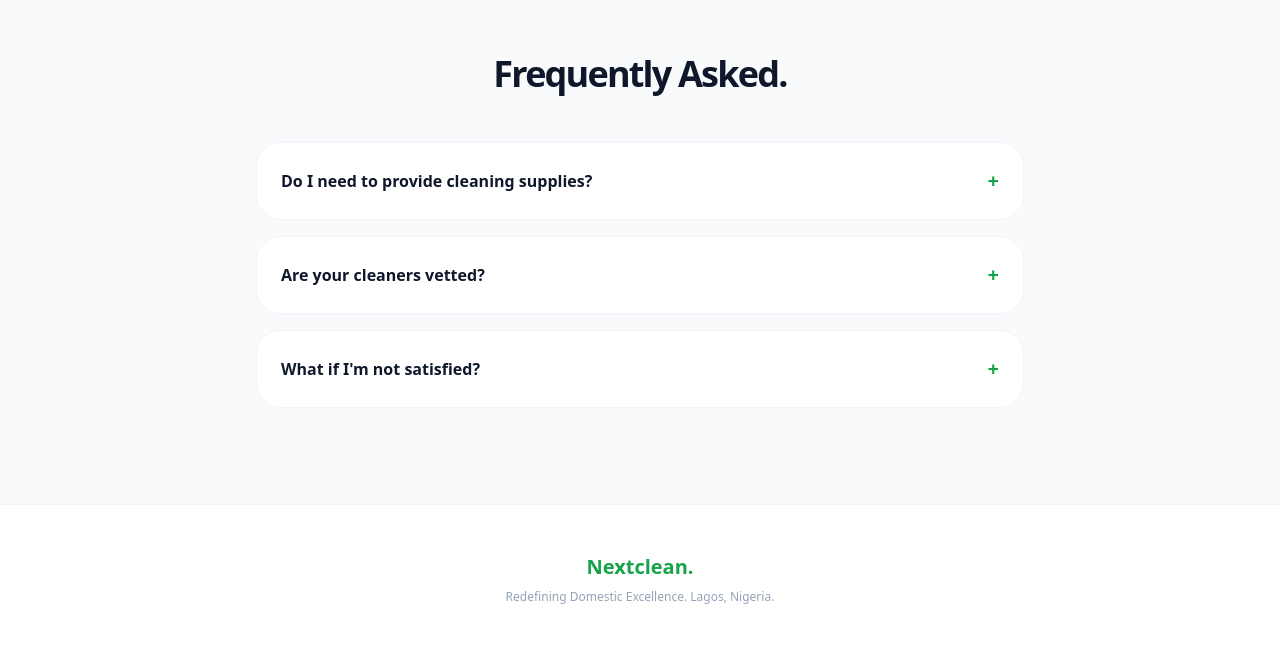
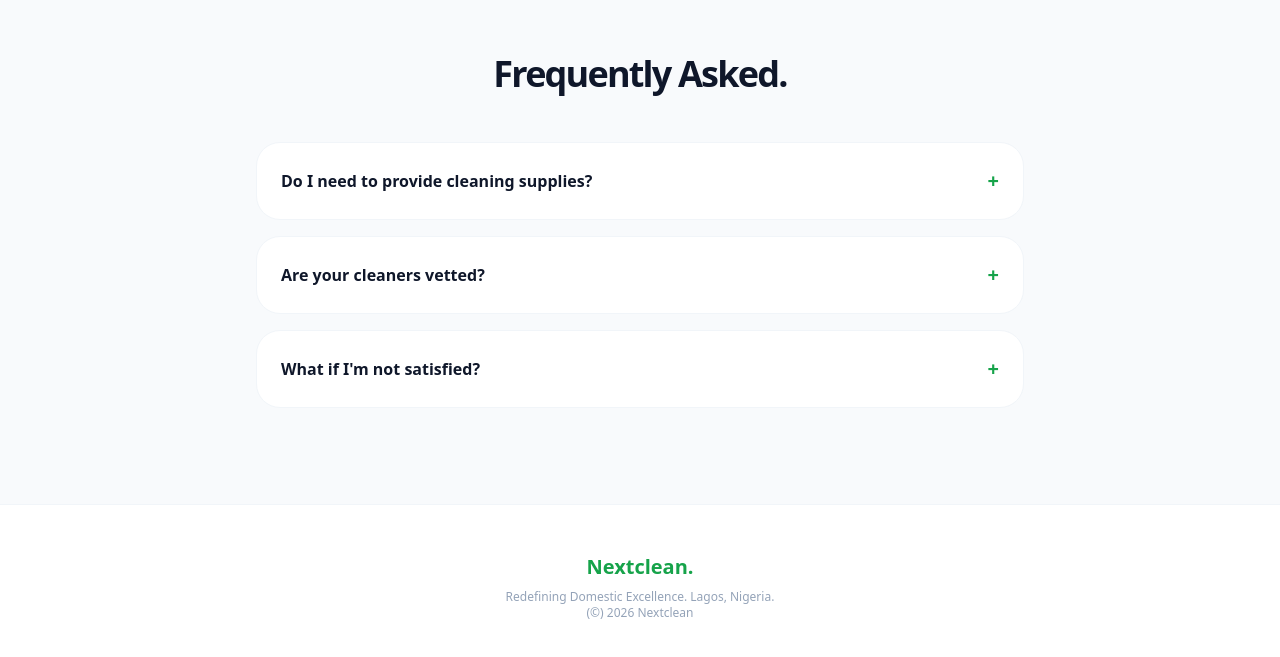
Before and after one commit to realtee01/Nextclean, a React (Vite) app: page / in a window 1280 px wide. Shown: the part 4149-4806 px from the top of the page. Built offline with nearby package versions, Linux system fonts and the light colour scheme.

Commit message:
Update App.jsx

```diff
--- a/src/App.jsx
+++ b/src/App.jsx
@@ -131,6 +131,7 @@ const App = () => {
       <footer className="py-12 text-center bg-white border-t border-slate-100">
         <div className="text-xl font-black text-green-600 mb-2">Nextclean.</div>
         <p className="text-slate-400 font-medium text-xs">Redefining Domestic Excellence. Lagos, Nigeria.</p>
+         <p className="text-slate-400 font-medium text-xs">(©) 2026 Nextclean</p>
       </footer>
 
       {/* Pop-up Modals */}
```
